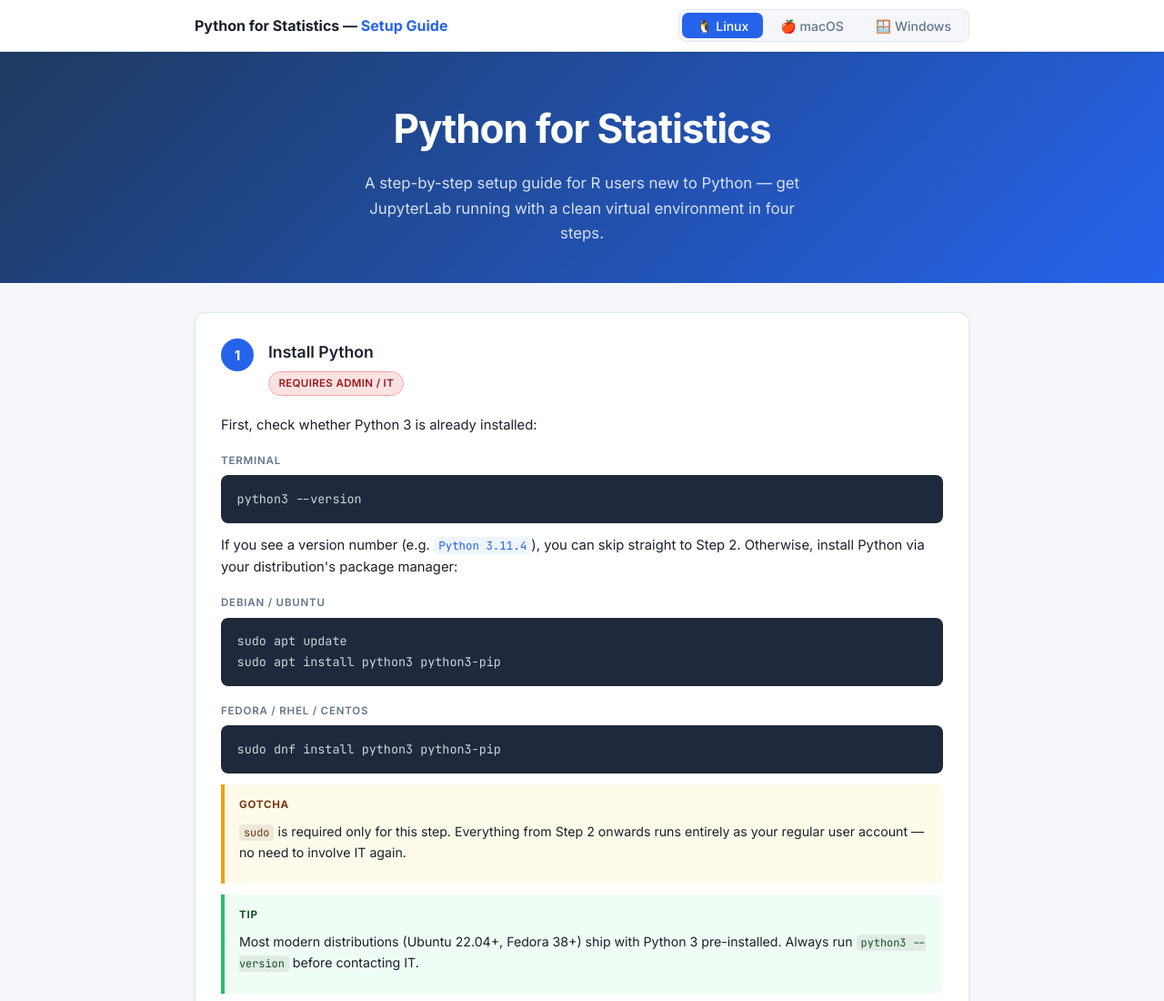
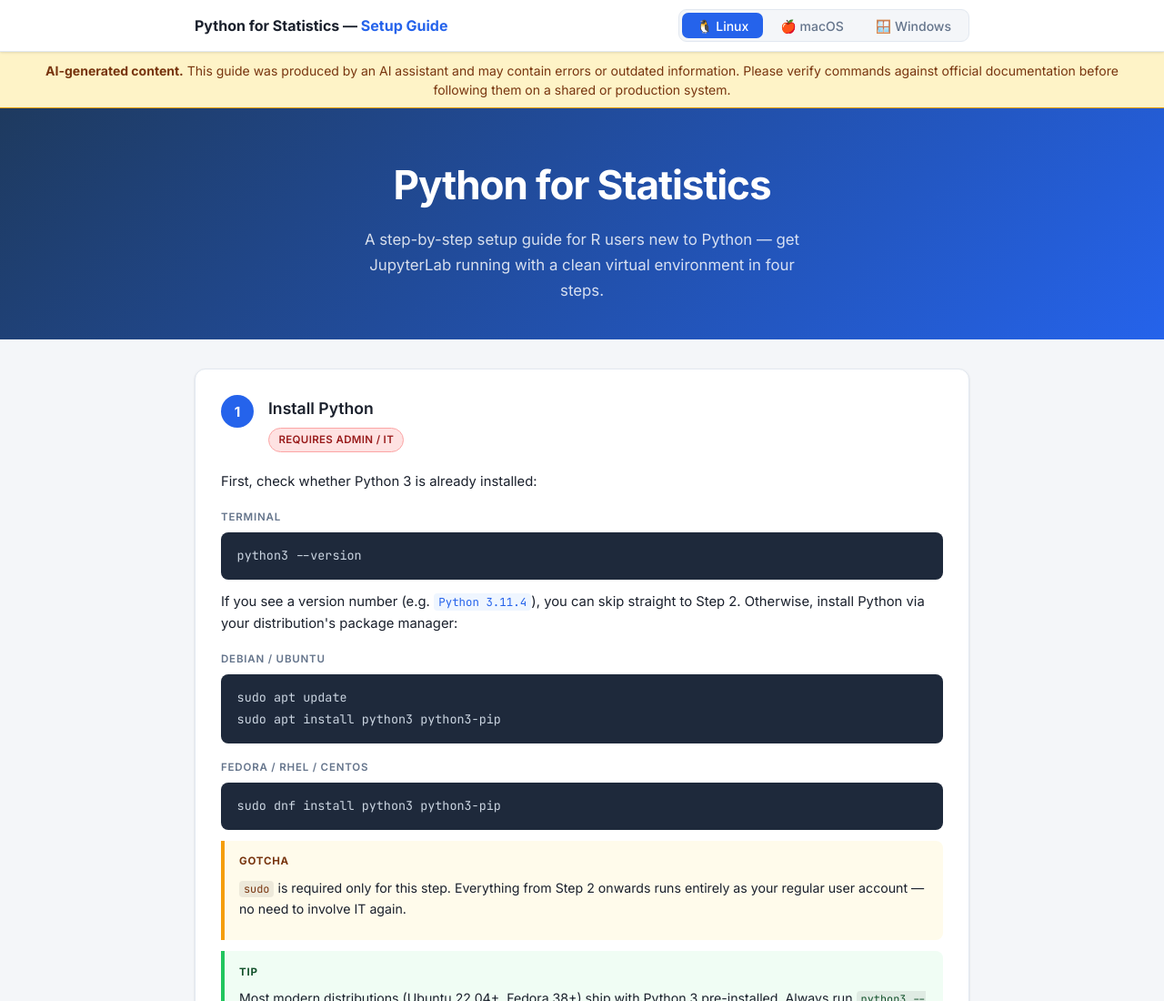
Before and after one commit to sieste/python-for-statistics, a plain HTML site: page index.html in a window 1280 px wide. Shown: the top 1100 px of the page at 91% size. Drawn offline with Linux system fonts and the light colour scheme.

Commit message:
Add AI-generated content warning banner

```diff
--- a/index.html
+++ b/index.html
@@ -93,6 +93,25 @@
       color: var(--text);
       line-height: 1.65;
       font-size: 16px;
+    }
+
+    /* ── AI warning banner ── */
+    .ai-banner {
+      background: #fef3c7;
+      border-bottom: 1px solid #f59e0b;
+      color: #78350f;
+      text-align: center;
+      padding: 0.6rem 1.5rem;
+      font-size: 0.875rem;
+      line-height: 1.5;
+    }
+
+    @media (prefers-color-scheme: dark) {
+      .ai-banner {
+        background: #1c0f00;
+        border-bottom-color: #b45309;
+        color: #fde68a;
+      }
     }
 
     /* ── Sticky nav ── */
@@ -486,6 +505,11 @@
     </div>
   </div>
 </nav>
+
+<!-- ─────────────────────────── BANNER ─────────────────────────── -->
+<div class="ai-banner" role="alert">
+  <strong>AI-generated content.</strong> This guide was produced by an AI assistant and may contain errors or outdated information. Please verify commands against official documentation before following them on a shared or production system.
+</div>
 
 <!-- ─────────────────────────── HERO ─────────────────────────── -->
 <header class="hero">
```
